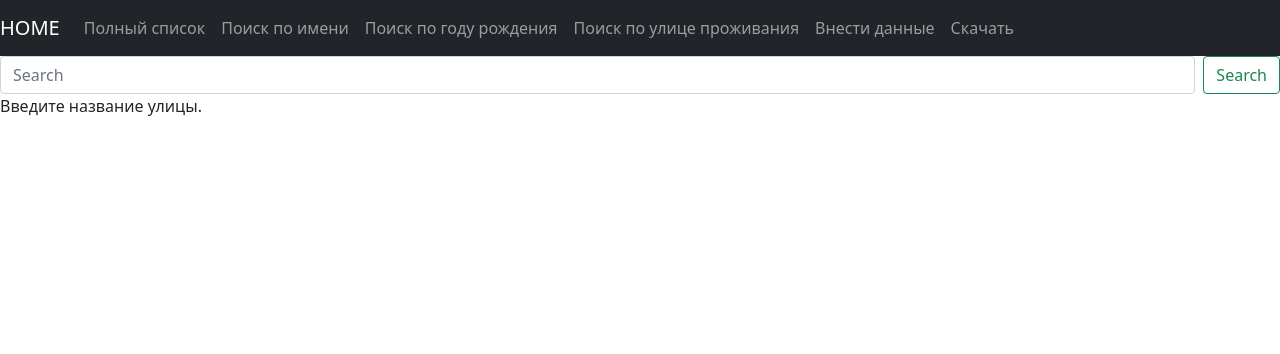
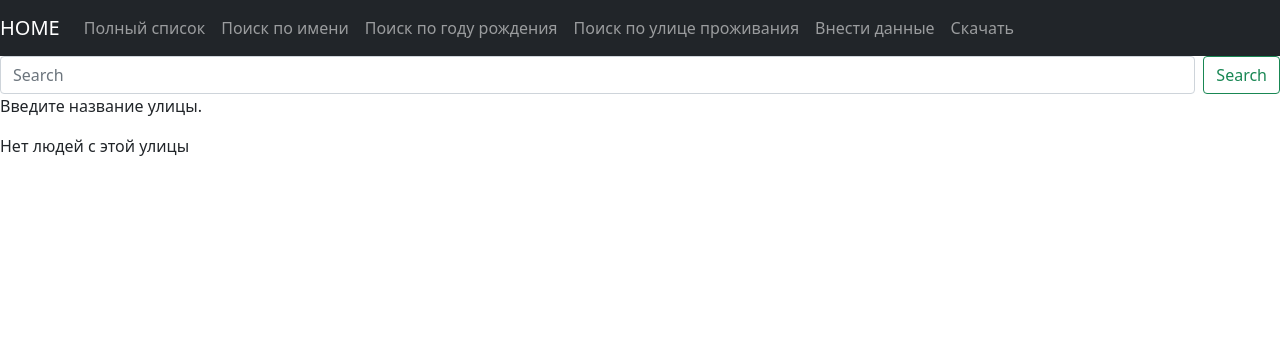
Before and after one commit to dgiart/adminpanel, a Flask app: page /street_search in a window 1280 px wide. Shown: the top 354 px of the page. Run offline with Flask 2, Linux system fonts and the light colour scheme.

Commit message:
20.10, DONE: street search for many, TODO the same for other search

```diff
--- a/templates/street_search.html
+++ b/templates/street_search.html
@@ -14,11 +14,13 @@
     Введите название улицы.
 </p>
 
-
+{% if pers_info|length>1 %}
 {% for el in pers_info %}
 Фамилия: <a href="{{url_for('cit_detail', id=el['_id'])}}">{{ el['fio']['family'] }}</a>, Имя: {{ el['fio']['name'] }}, Отчество: {{ el['fio']['paternal'] }}, Дата рождения: {{ el['birth'] }},  Телефон: {{ el['phone'] }},  Улица: {{ el['addr']['street'] }}.
 
 <p>
 {% endfor %}
-
+{% else %}
+    Нет людей с этой улицы
+{% endif %}
 {% endblock %}
```
